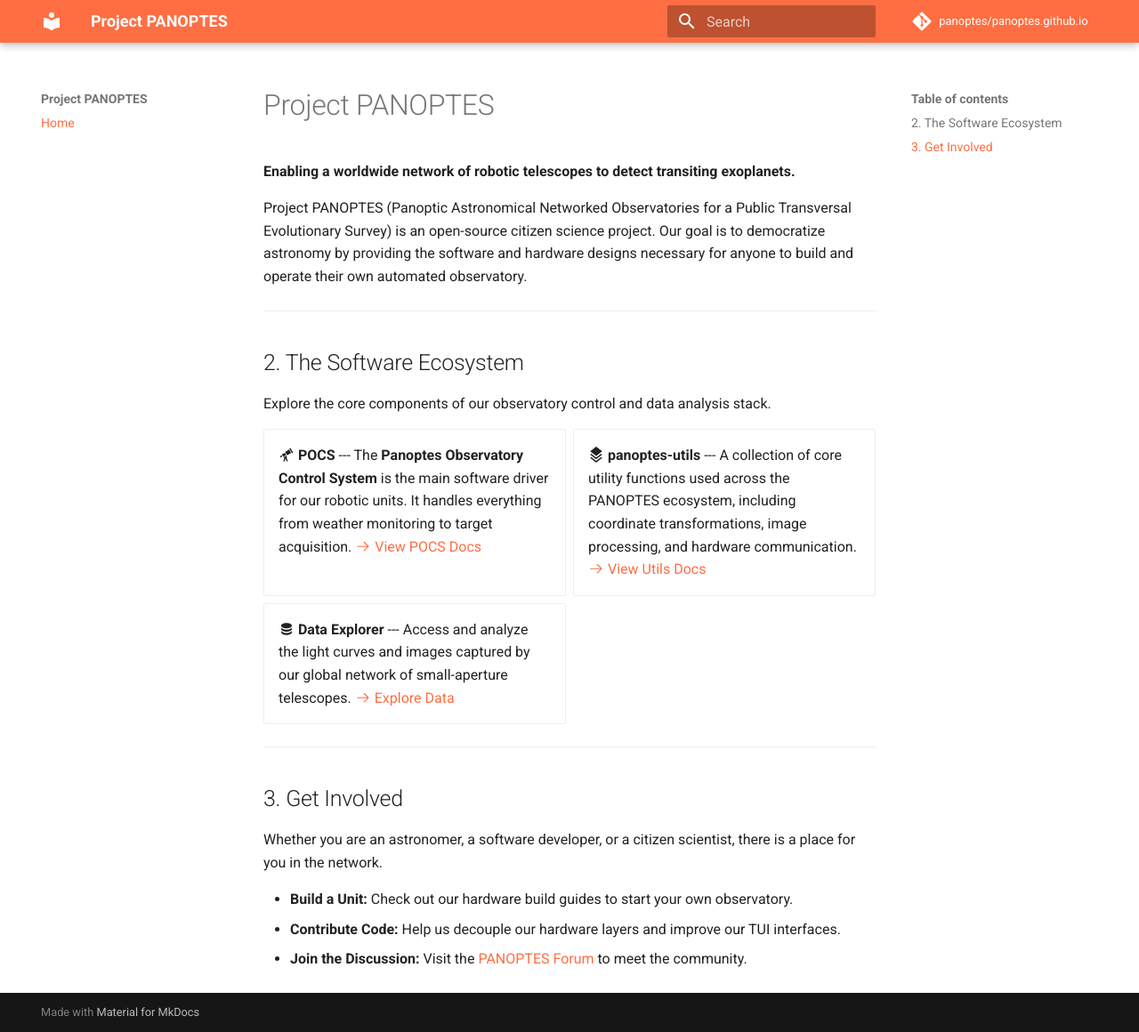
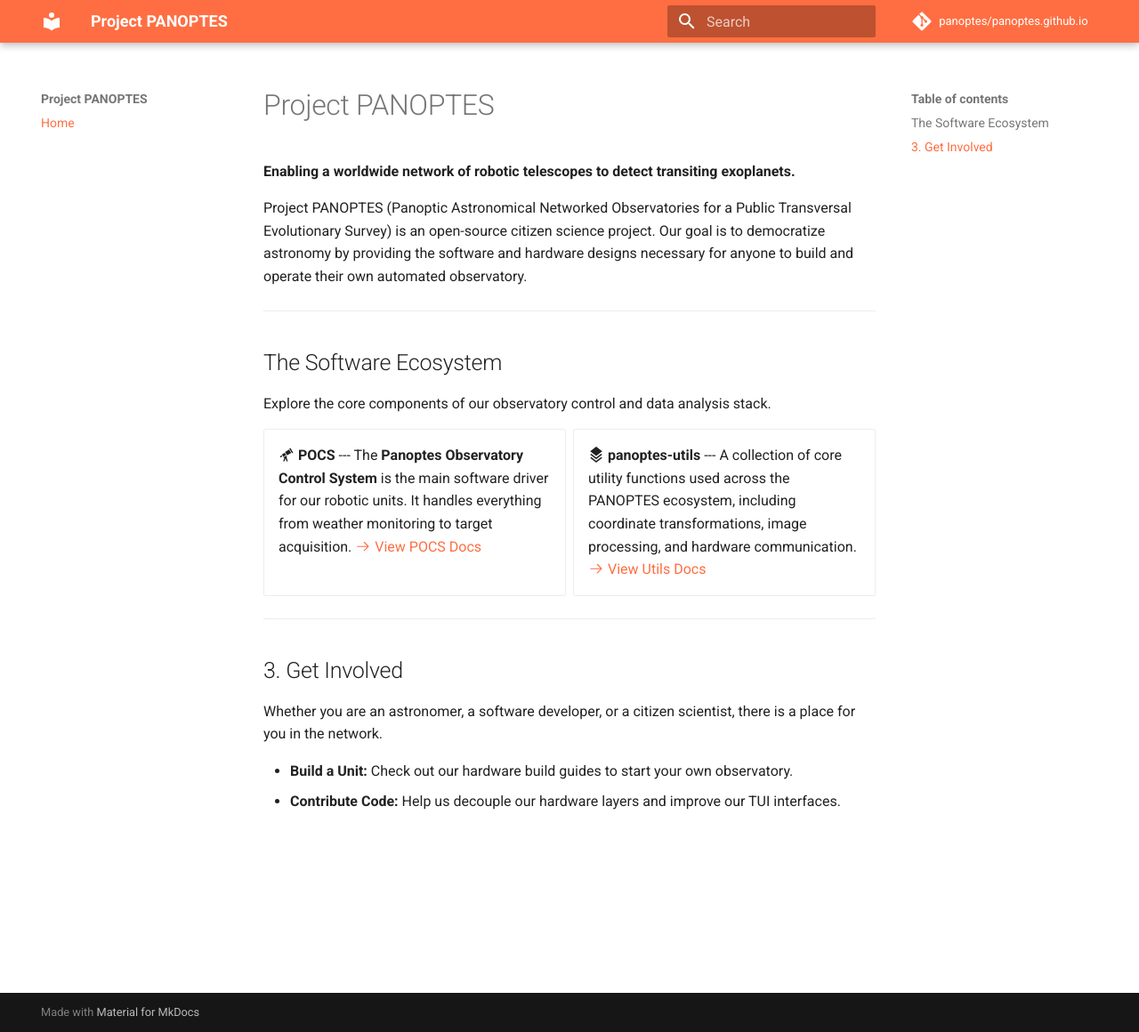
Before and after one commit to panoptes/panoptes.github.io, an MkDocs documentation site: the page built from docs/index.md, in a window 1280 px wide and 1160 px high. Shown: the whole window at 89% size. Built offline with MkDocs 1.6.1 and Material for MkDocs 9.7.7, drawn with Linux system fonts in a browser that asks for light colours; comment, search, counter and statistics services are not loaded.

Commit message:
Revise documentation links and remove Data Explorer
Updated links for POCS and panoptes-utils documentation and removed Data Explorer section.

```diff
--- a/docs/index.md
+++ b/docs/index.md
@@ -6,7 +6,7 @@
 
 ---
 
-## 2. The Software Ecosystem
+## The Software Ecosystem
 
 Explore the core components of our observatory control and data analysis stack.
 
@@ -15,17 +15,13 @@
 -   :material-telescope: __POCS__
     ---
     The **Panoptes Observatory Control System** is the main software driver for our robotic units. It handles everything from weather monitoring to target acquisition.
-    [:octicons-arrow-right-24: View POCS Docs](https://projectpanoptes.org/POCS)
+    [:octicons-arrow-right-24: View POCS Docs](https://panoptes.github.io/POCS)
 
 -   :material-layers-triple: __panoptes-utils__
     ---
     A collection of core utility functions used across the PANOPTES ecosystem, including coordinate transformations, image processing, and hardware communication.
-    [:octicons-arrow-right-24: View Utils Docs](https://projectpanoptes.org/panoptes-utils)
+    [:octicons-arrow-right-24: View Utils Docs](https://panoptes.github.io/panoptes-utils)
 
--   :material-database: __Data Explorer__
-    ---
-    Access and analyze the light curves and images captured by our global network of small-aperture telescopes.
-    [:octicons-arrow-right-24: Explore Data](https://projectpanoptes.org/data)
 
 </div>
 
@@ -37,4 +33,3 @@
 
 * **Build a Unit:** Check out our hardware build guides to start your own observatory.
 * **Contribute Code:** Help us decouple our hardware layers and improve our TUI interfaces.
-* **Join the Discussion:** Visit the [PANOPTES Forum](https://forum.projectpanoptes.org) to meet the community.
```
